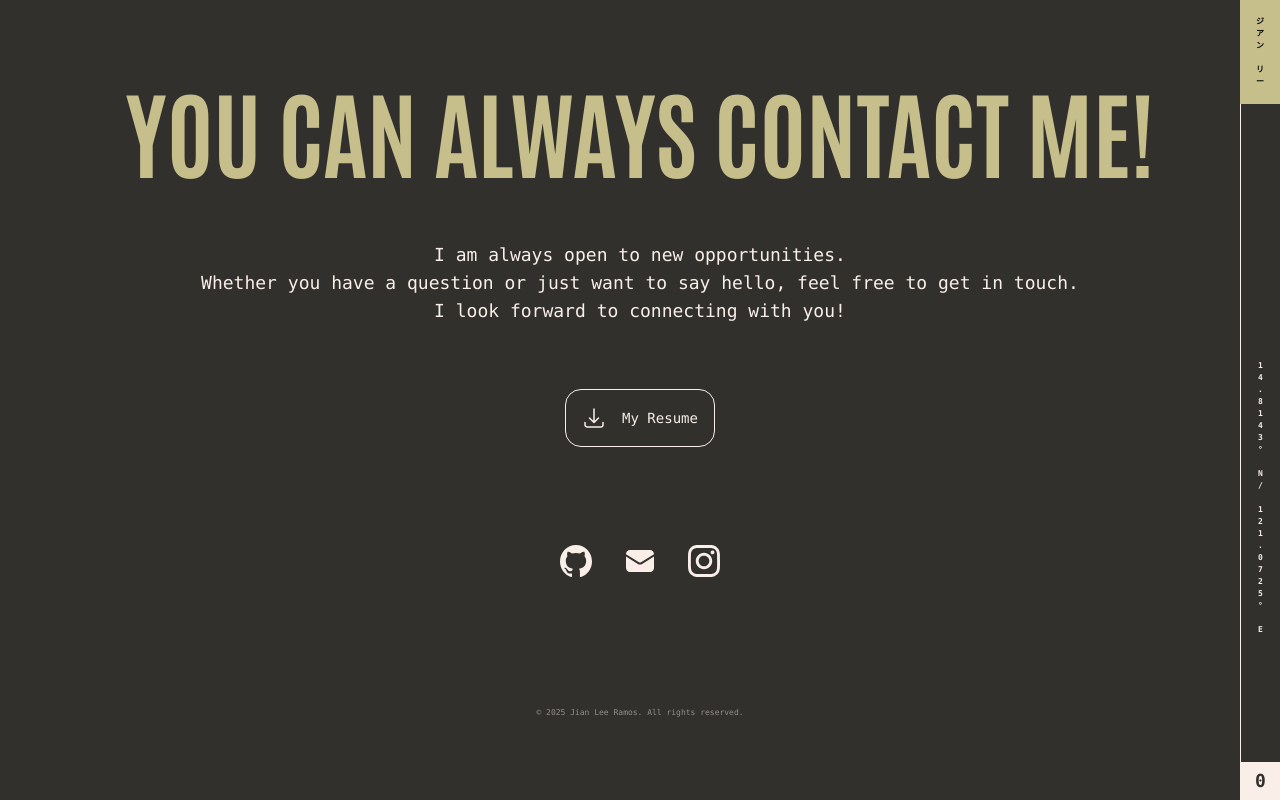
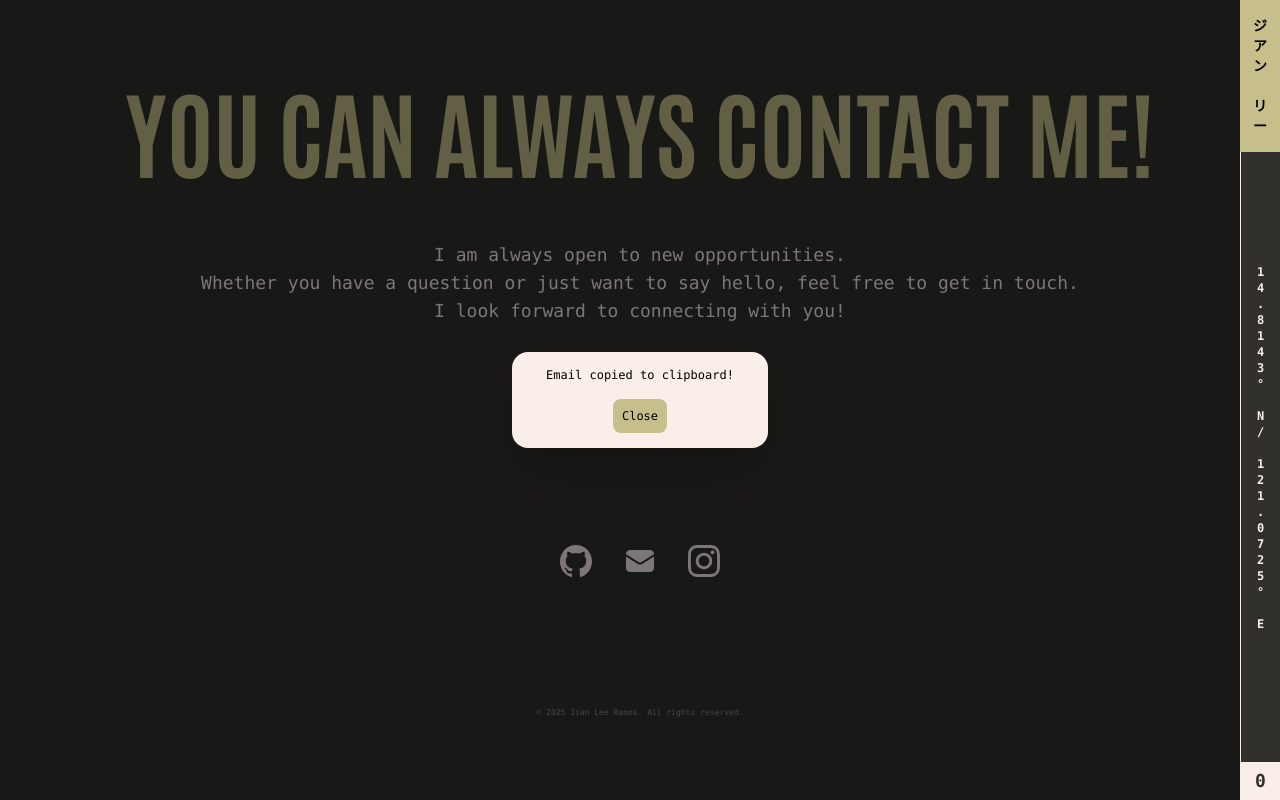
Before and after one commit to JaeYangLee/jian-lee-ramos-portfolio, a React (Vite) app: page / in a window 1280 px wide. Both pictures are taken after a click on the button 640 px from the left and 3870 px from the top of the page. Shown: the part 3309-4109 px from the top of the page. Built offline with nearby package versions, Linux system fonts and the light colour scheme.

Commit message:
Fixed Gmail Copy Button, Created Success Modal, Installed Framer Motion

```diff
--- a/package.json
+++ b/package.json
@@ -11,6 +11,7 @@
   },
   "dependencies": {
     "@tailwindcss/vite": "^4.1.8",
+    "motion": "^12.16.0",
     "react": "^19.1.0",
     "react-dom": "^19.1.0",
     "tailwindcss": "^4.1.8"
--- a/src/App.jsx
+++ b/src/App.jsx
@@ -10,7 +10,7 @@ function App() {
   return (
     <>
       <div className="overflow-x-hidden">
-        <div className="fixed right-0 z-50">
+        <div className="fixed right-0 z-60">
           <MyPortfolioSideBar />
         </div>
 
--- a/src/components/MyPortfolioSideBar.jsx
+++ b/src/components/MyPortfolioSideBar.jsx
@@ -3,8 +3,8 @@ import React from "react";
 function MyPortfolioSideBar() {
   return (
     <>
-      <div className="w-[10px] md:w-[30px] lg:w-[40px] bg-[whitesmoke] min-h-screen">
-        <div className="pt-4 pb-4 h-full flex flex-col items-center justify-center font-mono font-bold text-[8px] bg-[#C6BF8B]">
+      <div className="w-[12px] md:w-[30px] lg:w-[40px] bg-[whitesmoke] min-h-screen">
+        <div className="pt-4 pb-4 h-full flex flex-col items-center justify-center font-mono font-bold text-[8px] xl:text-sm bg-[#C6BF8B]">
           <p>ジ</p>
           <p>ア</p>
           <p>ン</p>
@@ -13,7 +13,7 @@ function MyPortfolioSideBar() {
           <p>ー</p>
         </div>
 
-        <div className="h-screen flex flex-col screen items-center justify-center font-mono font-bold text-[8px] border-l-[0.5px] border-[#F9EEE8] text-[#F9EEE8] bg-[#31302D]">
+        <div className="h-screen flex flex-col screen items-center justify-center font-mono font-bold text-[8px] border-l-[0.5px] border-[#F9EEE8] text-[#F9EEE8] bg-[#31302D] xl:text-xs">
           <p>1</p>
           <p>4</p>
           <p>.</p>
@@ -38,6 +38,18 @@ function MyPortfolioSideBar() {
           <br />
           <p>E</p>
           <br />
+          <br />
+          <br />
+          <br />
+          <br />
+          <br />
+          <br />
+          <br />
+          <br />
+          <br />
+          <br />
+          <br />
+          <br />
           <div className="fixed bottom-0 flex flex-col w-[10px] md:w-[30px] lg:w-[40px] h-[30px] xl:h-[38px] items-center justify-center font-mono font-bold text-[#31302D] text-[8px] md:text-xs lg:text-lg bg-[#F9EEE8]">
             <p>0</p>
           </div>
--- /dev/null
+++ b/src/components/MyPortfolioSuccessModal.jsx
@@ -0,0 +1,38 @@
+import React, { useState } from "react";
+import * as motion from "motion/react-client";
+
+function MyPortfolioSuccessModal({
+  isSuccessCopyModalOpen,
+  onSuccessCopyModalClose,
+}) {
+  if (!isSuccessCopyModalOpen) return null;
+  return (
+    <>
+      <div
+        className="fixed top-0 z-50 flex flex-col items-center justify-center w-screen min-h-screen bg-black/50"
+        onClick={onSuccessCopyModalClose}
+      >
+        <motion.div
+          className="w-64 h-24 p-8 flex flex-col justify-center items-center gap-4 border border-transparent rounded-2xl bg-[#F9EEE8] font-mono shadow-2xl"
+          onClick={(e) => e.stopPropagation()}
+          initial={{ opacity: 0, scale: 0 }}
+          animate={{ opacity: 1, scale: 1 }}
+          transition={{
+            duration: 0.4,
+            scale: { type: "spring", visualDuration: 0.2, bounce: 0.2 },
+          }}
+        >
+          <h3 className="text-xs">Email copied to clipboard!</h3>
+          <button
+            className="text-xs bg-[#C6BF8B] p-2 border border-transparent rounded-lg active:bg-[#9a935f] active:text-[#F9EEE8]"
+            onClick={onSuccessCopyModalClose}
+          >
+            Close
+          </button>
+        </motion.div>
+      </div>
+    </>
+  );
+}
+
+export default MyPortfolioSuccessModal;
--- a/src/pages/MyPortfolioPageFive.jsx
+++ b/src/pages/MyPortfolioPageFive.jsx
@@ -1,12 +1,14 @@
-import React from "react";
+import React, { useState } from "react";
+import MyPortfolioSuccessModal from "../components/MyPortfolioSuccessModal";
 
 function MyPortfolioPageFive() {
+  const [isSuccessCopyModalOpen, setSuccessCopyModalOpen] = useState(false);
   const handleGitHubClick = () => {
     window.open("https://github.com/JaeYangLee");
   };
-  const handleGmailCopyClick = () => {
+  const handleEmailCopyClick = () => {
     navigator.clipboard.writeText("ramosjianlee@gmail.com");
-    alert("Email Copied!");
+    setSuccessCopyModalOpen(true);
   };
   const handleInstagramClick = () => {
     window.open(
@@ -79,7 +81,7 @@ function MyPortfolioPageFive() {
               fill="none"
               alt="GmailIcon"
               className="w-8"
-              onClick={handleGmailCopyClick}
+              onClick={handleEmailCopyClick}
             >
               <path
                 d="M6.25 36.1212V71.875C6.25 78.7786 11.8464 84.375 18.75 84.375H81.25C88.1536 84.375 93.75 78.7786 93.75 71.875V36.1212L56.5512 59.0128C52.5336 61.4852 47.4664 61.4852 43.4488 59.0128L6.25 36.1212Z"
@@ -113,6 +115,11 @@ function MyPortfolioPageFive() {
           © 2025 Jian Lee Ramos. All rights reserved.
         </footer>
       </div>
+
+      <MyPortfolioSuccessModal
+        isSuccessCopyModalOpen={isSuccessCopyModalOpen}
+        onSuccessCopyModalClose={() => setSuccessCopyModalOpen(false)}
+      />
     </>
   );
 }
--- a/src/pages/MyPortfolioPageOne.jsx
+++ b/src/pages/MyPortfolioPageOne.jsx
@@ -1,12 +1,14 @@
-import React from "react";
+import React, { useState } from "react";
+import MyPortfolioSuccessModal from "../components/MyPortfolioSuccessModal";
 
 function MyPortfolioPageOne() {
+  const [isSuccessCopyModalOpen, setSuccessCopyModalOpen] = useState(false);
   const handleGitHubClick = () => {
     window.open("https://github.com/JaeYangLee");
   };
   const handleEmailCopyClick = () => {
     navigator.clipboard.writeText("ramosjianlee@gmail.com");
-    alert("Email Copied!");
+    setSuccessCopyModalOpen(true);
   };
   const handleInstagramClick = () => {
     window.open(
@@ -23,7 +25,7 @@ function MyPortfolioPageOne() {
           <div className="flex flex-col md:gap-4 lg:gap-4 md:flex-row lg:flex-row">
             <div className="flex flex-col items-center md:items-start md:gap-48 lg:gap-64 xl:gap-76">
               <h2 className="mt-1 text-2xl select-none md:text-4xl lg:text-5xl xl:text-6xl text-[#F9EEE8]">
-                FRONTEND DEVELOPER
+                REACT FRONTEND DEVELOPER
               </h2>
               <div className="flex flex-row items-start gap-4 xl:gap-8">
                 <button>
@@ -79,6 +81,11 @@ function MyPortfolioPageOne() {
           </div>
         </div>
       </div>
+
+      <MyPortfolioSuccessModal
+        isSuccessCopyModalOpen={isSuccessCopyModalOpen}
+        onSuccessCopyModalClose={() => setSuccessCopyModalOpen(false)}
+      />
     </>
   );
 }
--- a/src/pages/MyPortfolioPageTwo.jsx
+++ b/src/pages/MyPortfolioPageTwo.jsx
@@ -5,7 +5,7 @@ function MyPortfolioPageTwo() {
   return (
     <>
       <div className="p-8 flex flex-col justify-center items-center w-screen min-h-screen font-antonio bg-[#F9EEE8]">
-        <div className="flex flex-col items-center justify-center gap-4 p-8">
+        <div className="flex flex-col items-center justify-center gap-8 p-8">
           <h1 className="text-center text-4xl md:text-6xl lg:text-7xl xl:text-8xl font-bold text-[#31302D]">
             MY PROJECTS
           </h1>
```
Also changed, not shown: src/pages/MyPortfolioPageFour.jsx (+3 -3 lines), 1 other file (tests, documents, lock files or other folders).
